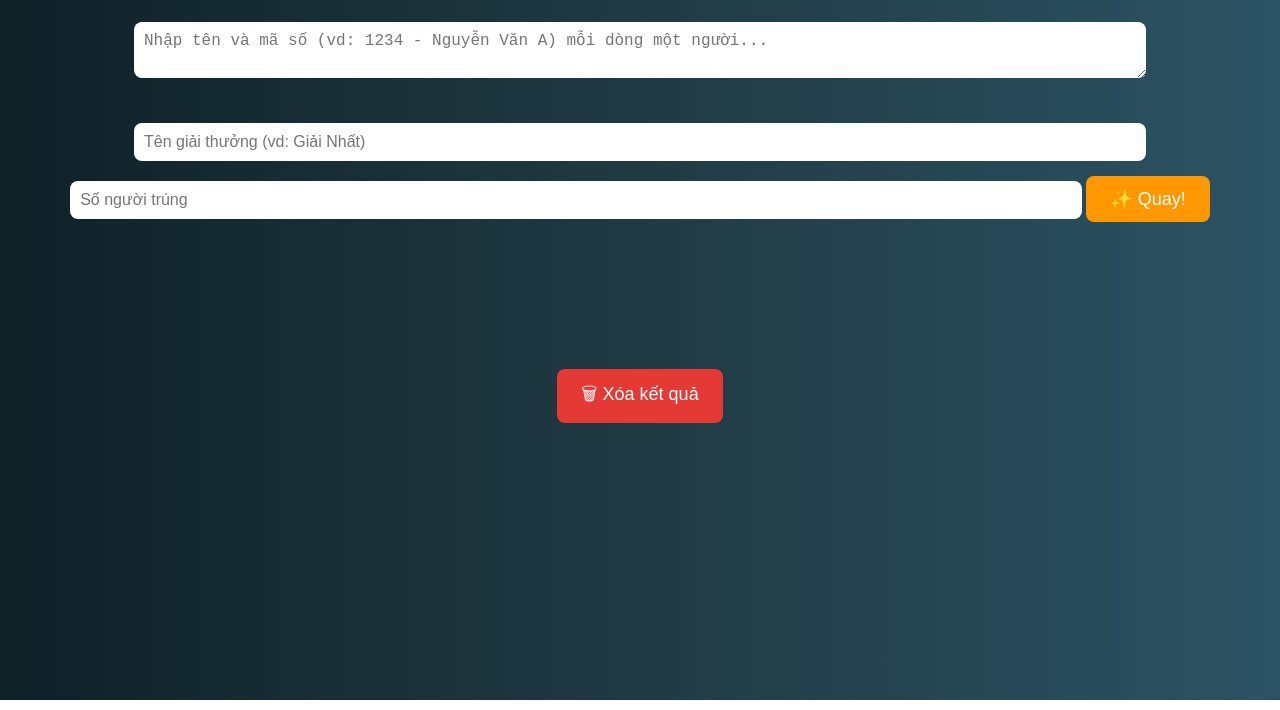
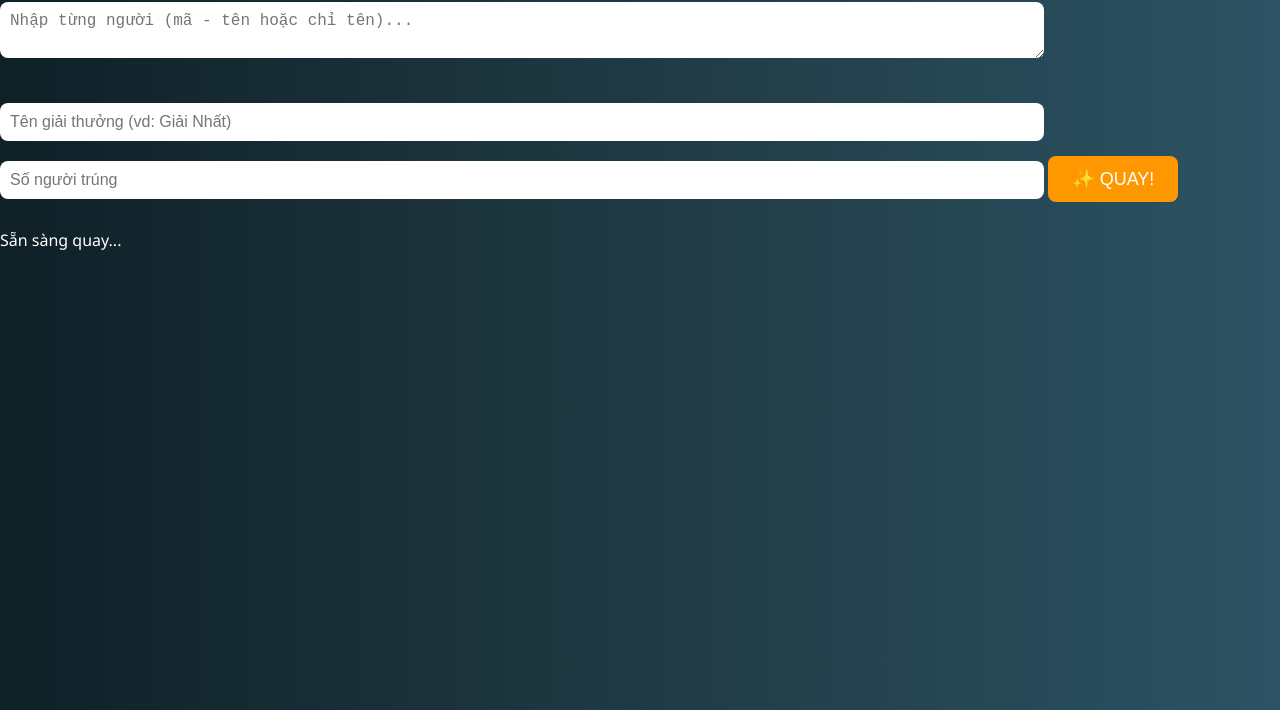
Before and after one commit to tuan1321/VQMM, a plain HTML site: page index.html in a window 1280 px wide. Shown: the part 100-810 px from the top of the page. Drawn offline with Linux system fonts and the light colour scheme.

Commit message:
Update index.html

```diff
--- a/index.html
+++ b/index.html
@@ -3,28 +3,27 @@
 <head>
   <meta charset="UTF-8" />
   <meta name="viewport" content="width=device-width, initial-scale=1.0"/>
-  <title>Vòng Quay May Mắn</title>
+  <title>Quay Số May Mắn</title>
   <link rel="stylesheet" href="style.css" />
 </head>
 <body>
-  <div class="overlay">
+  <div class="container">
     <h1>🎯 Vòng Quay May Mắn</h1>
 
-    <textarea id="nameInput" placeholder="Nhập tên và mã số (vd: 1234 - Nguyễn Văn A) mỗi dòng một người..."></textarea>
+    <textarea id="nameInput" placeholder="Nhập từng người (mã - tên hoặc chỉ tên)..."></textarea>
 
     <div class="controls">
-      <input type="text" id="prizeName" placeholder="Tên giải thưởng (vd: Giải Nhất)" />
-      <input type="number" id="winnerCount" placeholder="Số người trúng" />
-      <button id="drawBtn">✨ Quay!</button>
+      <input type="text" id="prizeName" placeholder="Tên giải thưởng (vd: Giải Nhất)">
+      <input type="number" id="winnerCount" placeholder="Số người trúng">
+      <button id="drawBtn">✨ QUAY!</button>
     </div>
 
-    <div id="spinner" class="spinner"></div>
+    <div class="marquee">
+      <div id="spinner" class="blinker">Sẵn sàng quay...</div>
+    </div>
 
-    <div id="resultBox" class="results"></div>
+    <div id="popup" class="winner-popup hidden"></div>
 
-    <button onclick="clearResults()" class="clearBtn">🗑 Xóa kết quả</button>
-  </div>
+    <div id="resultBox"></div>
 
-  <script src="script.js"></script>
-</body>
-</html>
+    <button onclick="clearResults()"
```
